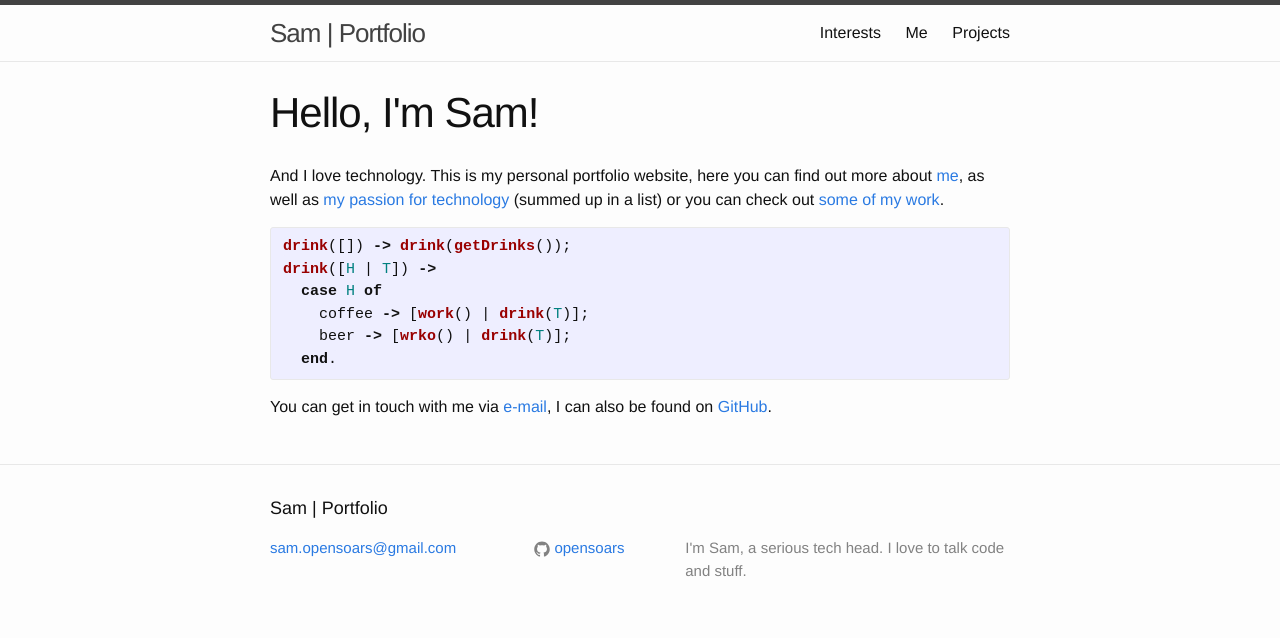
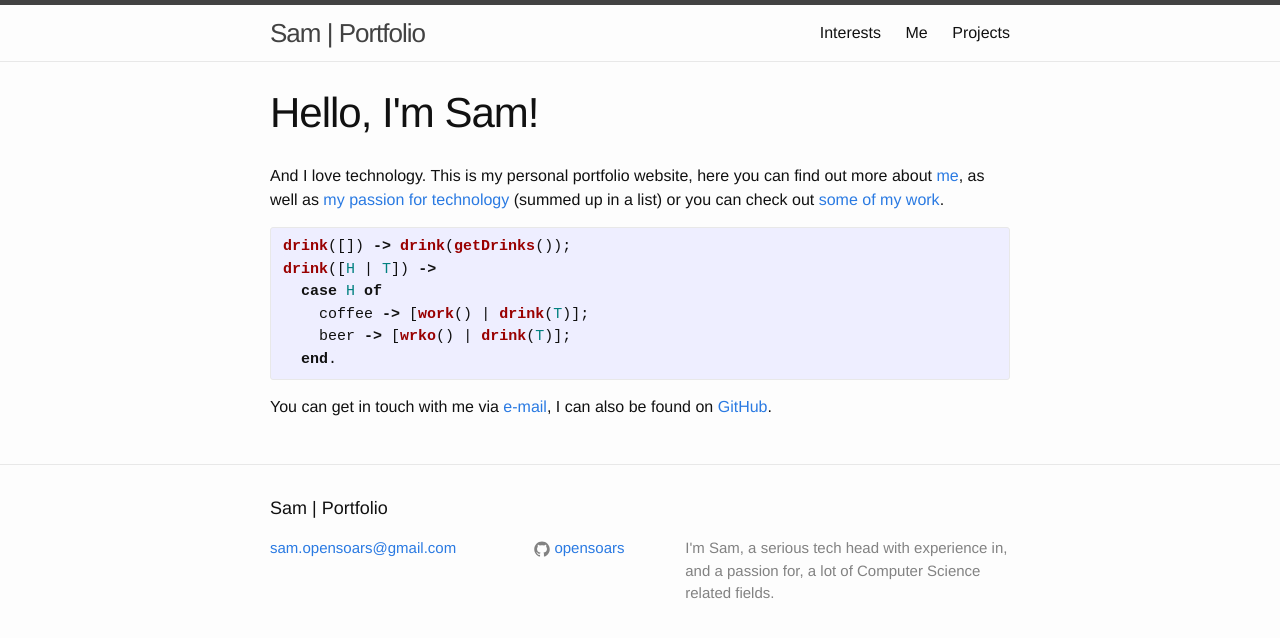
Before and after one commit to opensoars/portfolio, a Jekyll site: the page built from index.html, in a window 1280 px wide. Shown: the top 638 px of the page. Built offline with Jekyll 4.4.1, drawn with Linux system fonts in a browser that asks for light colours.

Commit message:
desc fix

```diff
--- a/_config.yml
+++ b/_config.yml
@@ -9,7 +9,7 @@
 title: Sam | Portfolio
 email: sam.opensoars@gmail.com
 description: > # this means to ignore newlines until "baseurl:"
-  I'm Sam, a serious tech head. I love to talk code and stuff.
+  I'm Sam, a serious tech head with experience in, and a passion for, a lot of Computer Science related fields.
 baseurl: "/portfolio" # the subpath of your site, e.g. /blog
 url: "https://opensoars.github.io" # the base hostname & protocol for your site
 github_username:  opensoars
```
